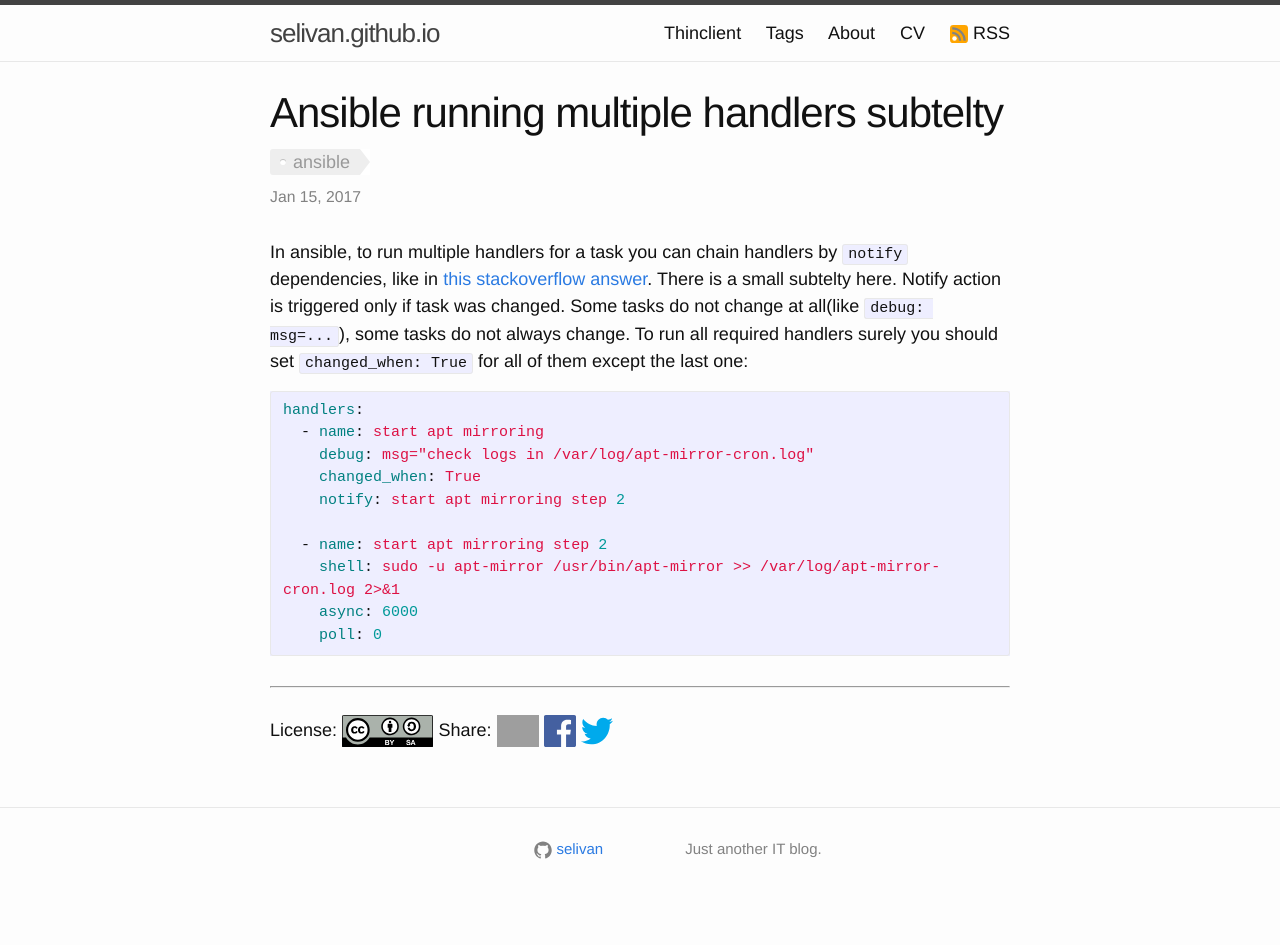
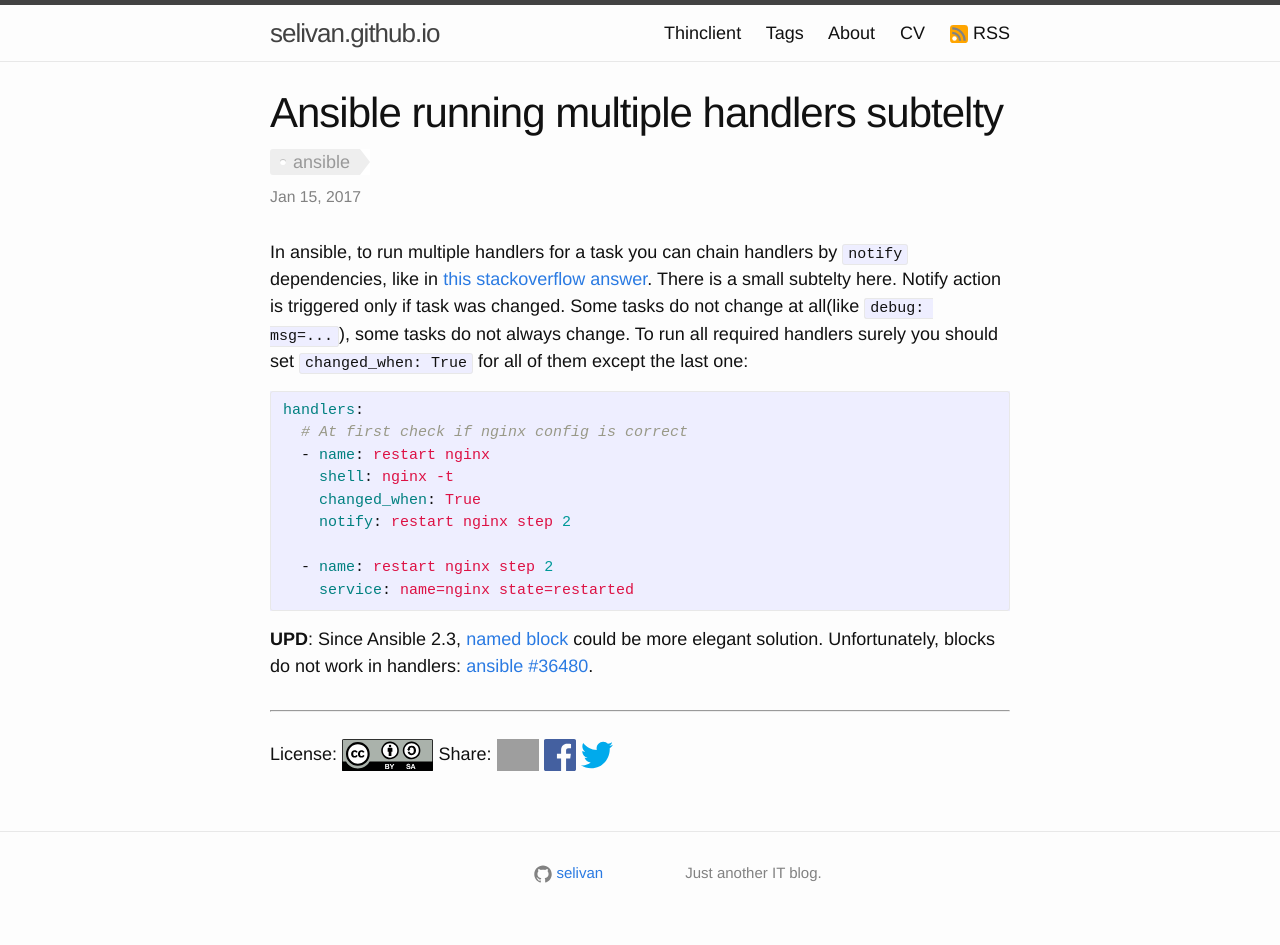
Before and after one commit to selivan/selivan.github.io, a Jekyll site: the page built from _posts/2017-01-15-ansible-multiple-handlers-subtlety.md, in a window 1280 px wide. Built offline with Jekyll 4.4.1, drawn with Linux system fonts in a browser that asks for light colours; comment, search, counter and statistics services are not loaded; before the commit the page ends 921 px from its top, so only the background shows below that; grey boxes are pictures that could not be loaded.

Commit message:
Update 2017-01-15-ansible-multiple-handlers-subtlety.md

````diff
--- a/_posts/2017-01-15-ansible-multiple-handlers-subtlety.md
+++ b/_posts/2017-01-15-ansible-multiple-handlers-subtlety.md
@@ -8,13 +8,14 @@ In ansible, to run multiple handlers for a task you can chain handlers by `notif
 
 ```yaml
 handlers:
-  - name: start apt mirroring
-    debug: msg="check logs in /var/log/apt-mirror-cron.log"
+  # At first check if nginx config is correct
+  - name: restart nginx
+    shell: nginx -t
     changed_when: True
-    notify: start apt mirroring step 2
+    notify: restart nginx step 2
 
-  - name: start apt mirroring step 2
-    shell: sudo -u apt-mirror /usr/bin/apt-mirror >> /var/log/apt-mirror-cron.log 2>&1
-    async: 6000
-    poll: 0
+  - name: restart nginx step 2
+    service: name=nginx state=restarted
 ```
+
+**UPD**: Since Ansible 2.3, [named block](http://docs.ansible.com/ansible/latest/playbooks_blocks.html) could be more elegant solution. Unfortunately, blocks do not work in handlers: [ansible #36480](https://github.com/ansible/ansible/issues/36480).
````
